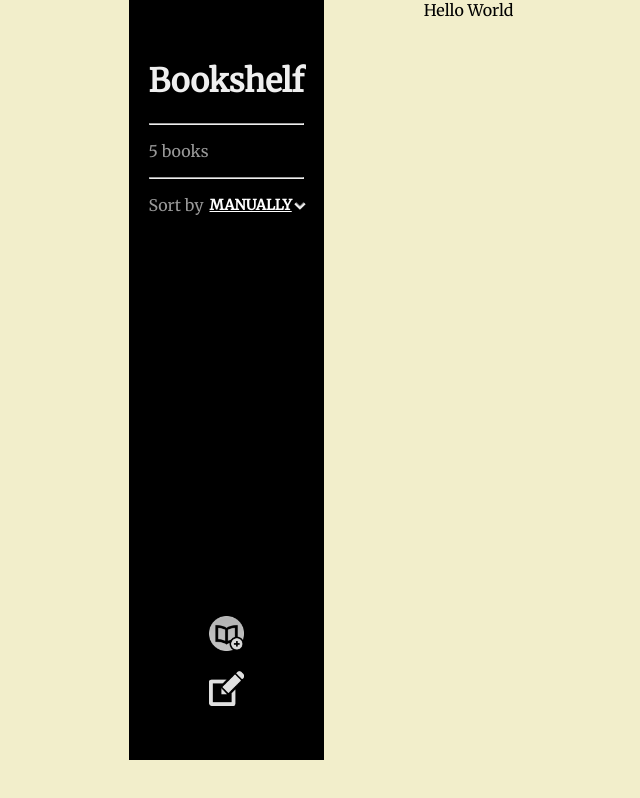
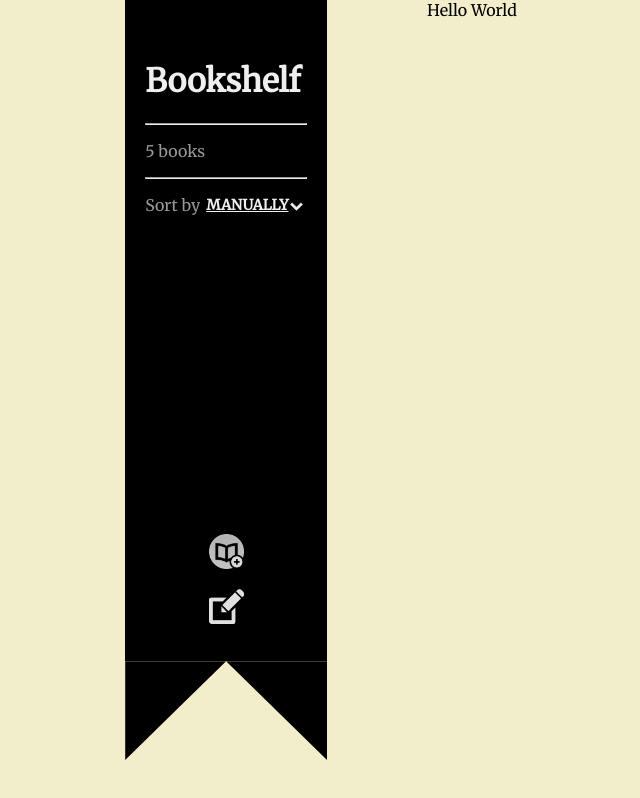
Before and after one commit to SnoogySocks/e-bookshelf, a React (Create React App) app: page / in a window 1280 px wide. Shown: the whole page, without its empty margins (319-959 px from the left). Built offline with nearby package versions, Linux system fonts and the light colour scheme.

Commit message:
finished bookmark gui

```diff
--- a/src/components/Bookmark/Bookmark.styles.js
+++ b/src/components/Bookmark/Bookmark.styles.js
@@ -1,11 +1,11 @@
 import styled from "styled-components";
 
 export const Wrapper = styled.div`
-	position: relative;
-	left: 0;
+	display: flex;
+	flex-direction: column;
+	gap: 0;
 	height: 95vh;
-	background: black;
-	padding: 40px 20px;
+
 	animation: var(--loadingDuration) ease-out 0s 1 slideDown;
 
 	@keyframes slideDown {
@@ -18,52 +18,81 @@ export const Wrapper = styled.div`
 	}
 `;
 
+export const BookMarkBody = styled.div`
+	position: relative;
+	left: 0;
+	height: 87%;
+	background: black;
+	padding: 40px 20px;
+`;
+
+export const BookMarkBottom = styled.div`
+	background-color: black;
+	clip-path: polygon(0 0, 100% 0, 100% 100%, 50% 0, 0 100%);
+	width: 100%;
+	height: 13%;
+`;
+
 export const Content = styled.div`
 	h1 {
 		color: var(--lightGrey);
 	}
+
 	h3 {
 		display: flex;
 	}
+
 	.drop-down {
-		color: white;
+		color: var(--lightGrey);
 
 		div {
-			display: flex;
-			flex-direction: column;
 			width: 150px;
-			padding: 2px 0;
-			background: white;
-			border-top: 10px solid;
-			border-bottom: 10px solid;
+			background-color: var(--lightGrey);
+			border-top: 10px solid var(--lightGrey);
+			border-bottom: 10px solid var(--lightGrey);
 			border-radius: 10%;
+			filter: drop-shadow(0 1ch 2ch rgb(0, 0, 0, 50%));
 
 			button {
-				padding: 0;
+				display: flex;
+				justify-content: left;
+				width: 100%;
+				padding: 5px 2ch;
+				margin: 0;
 				border: none;
 				border-radius: none;
-				background-color: white;
+				background-color: var(--lightGrey);
+				transition: background-color 1s;
 
 				:hover {
-					background-color: var(--lightGrey);
+					background-color: #cccccc;
 				}
 			}
+		}
+
+		hr {
+			margin: 0;
+			padding: 0;
+			height: 0;
 		}
 	}
 
 	.drop-down-toggle {
 		display: flex;
 		justify-content: left;
+		padding-bottom: 25px;
 		border: none;
-		width: 95px;
+		width: 11.5ch;
+		height: 20px;
 		background-color: black;
-		color: white;
+		transition: background-color 0.2s;
+		color: var(--lightGrey);
 		text-decoration: underline;
 		font-size: 0.9rem;
 		font-weight: 600;
 
 		img {
-			width: 10%;
+			width: 9px;
 			margin: 4px;
 			transform: rotate(315deg);
 		}
@@ -78,7 +107,7 @@ export const ButtonWrapper = styled.div`
 	position: absolute;
 	left: 0;
 	right: 0;
-	bottom: 50px;
+	bottom: 5%;
 	margin: auto;
 `;
 
--- a/src/components/Bookmark/index.js
+++ b/src/components/Bookmark/index.js
@@ -1,10 +1,18 @@
 import React from "react";
 // Styles
-import { Wrapper, Content } from "./Bookmark.styles";
+import {
+	Wrapper,
+	BookMarkBody,
+	BookMarkBottom,
+	Content,
+} from "./Bookmark.styles";
 
 const Bookmark = ({ children }) => (
 	<Wrapper>
-		<Content>{children}</Content>
+		<BookMarkBody>
+			<Content>{children}</Content>
+		</BookMarkBody>
+		<BookMarkBottom />
 	</Wrapper>
 );
 
--- a/src/components/Bookshelf.js
+++ b/src/components/Bookshelf.js
@@ -1,6 +1,6 @@
 import React, { useState } from "react";
 import { Link } from "react-router-dom";
-import { Dropdown, DropdownButton } from "react-bootstrap";
+import { Dropdown } from "react-bootstrap";
 // Images
 import AddBook from "../images/add_book_button.png";
 import EditBooks from "../images/edit_books_button.png";
@@ -22,7 +22,6 @@ const Bookshelf = () => {
 				<hr />
 				<h3>5 books</h3>
 				<hr />
-				{/* TODO make manually a drop down bar */}
 				<h3>
 					Sort by
 					<Dropdown className="drop-down">
@@ -36,7 +35,8 @@ const Bookshelf = () => {
 
 						<Dropdown.Menu>
 							{["MANUALLY", "AUTHOR", "TITLE"].map(
-								(sortingOption) => (
+								(sortingOption, index) => (
+									<span key={sortingOption}>
 										<Dropdown.Item
 											className="drop-down-item"
 											key={sortingOption}
@@ -49,6 +49,8 @@ const Bookshelf = () => {
 										>
 											{sortingOption}
 										</Dropdown.Item>
+										{index !== 2 && <Dropdown.Divider />}
+									</span>
 								)
 							)}
 						</Dropdown.Menu>
```
Lines whose indentation alone changed are shown as unchanged.
